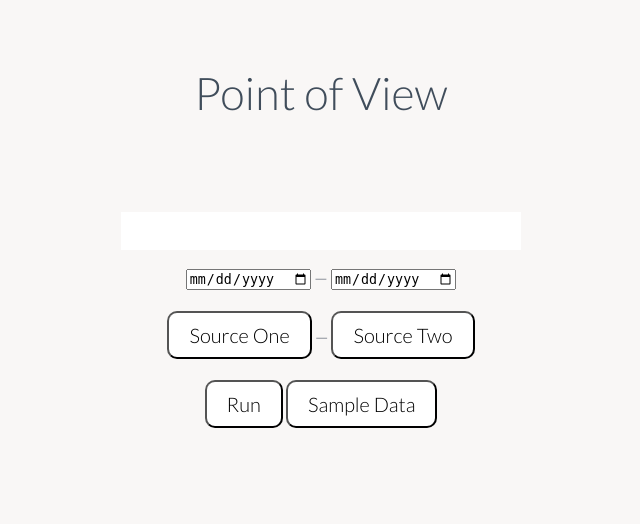
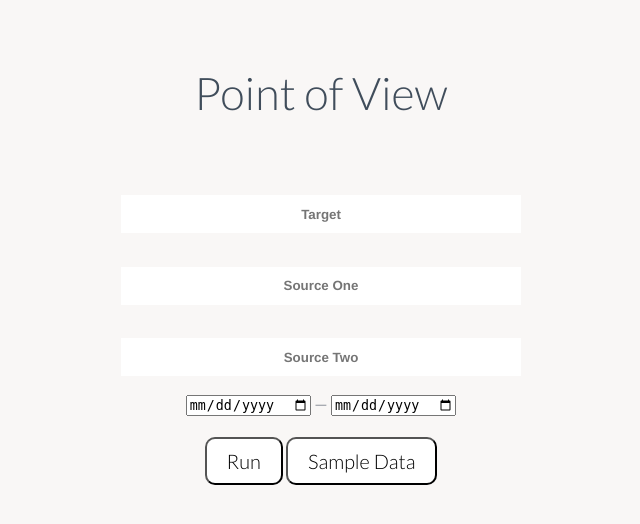
Before and after one commit to rosslh/Point-of-View, a Flask app: page / in a window 1280 px wide. Shown: the top 524 px of the page, without its empty margins (319-959 px from the left). Run offline with Flask 2, Linux system fonts and the light colour scheme.

Commit message:
Updated Html

```diff
--- a/templates/qHack.html
+++ b/templates/qHack.html
@@ -187,7 +187,7 @@
     /* Akira */
 
     .input--akira {
-        margin-top: 2em;
+        margin-top: 1em;
     }
 
     .input__field--akira {
@@ -227,6 +227,7 @@
 
     .input__label-content--akira {
         -webkit-transition: -webkit-transform 0.3s;
+
         transition: transform 0.3s;
     }
 
@@ -330,30 +331,29 @@
     <form method="POST">
         <section>
             <div class="input input--akira">
-                <input name="text" class="input__field input__field--akira" type="text" id="input-22" />
+                <input name="text" class="input__field input__field--akira" type="text" id="input-22" placeholder="Target" onClick="this.value='';" />
                 <label class="input__label input__label--akira" for="input-22">
                     <span class="input__label-content input__label-content--akira"></span>
                 </label>
             </div>
         </section>
+        <section>
+                <div class="input input--akira">
+                    <input name="text" class="input__field input__field--akira" type="text" id="input-23" placeholder="Source One" onClick="this.value='';"/>
+                    <label class="input__label input__label--akira" for="input-23">
+                        <span class="input__label-content input__label-content--akira"></span>
+                    </label>
+                </div>
+            </section>
+            <section>
+                    <div class="input input--akira">
+                        <input name="text" class="input__field input__field--akira" type="text" id="input-24" placeholder="Source Two" onClick="this.value='';"/>
+                        <label class="input__label input__label--akira" for="input-24">
+                            <span class="input__label-content input__label-content--akira"></span>
+                        </label>
+                    </div>
+                </section>
         <input name="start" type="date"> &mdash; <input name="finish" type="date">
-        <br>
-        <br>
-        <div class="dropdown">
-            <button class="btn">Source One</button>
-            <div class="dropdown-content">
-              <a href="#">CNN</a>
-              <a href="#">Huffington Post</a>
-            </div>
-        </div>
-        &mdash;
-        <div class="dropdown">
-            <button class="btn">Source Two</button>
-            <div class="dropdown-content">
-              <a href="#">Fox News</a>
-              <a href="#">Breitbart</a>
-            </div>
-        </div>
         <br><br>
         <button type="submit" class="btn">Run</button>
         <div class="dropdown">
```
